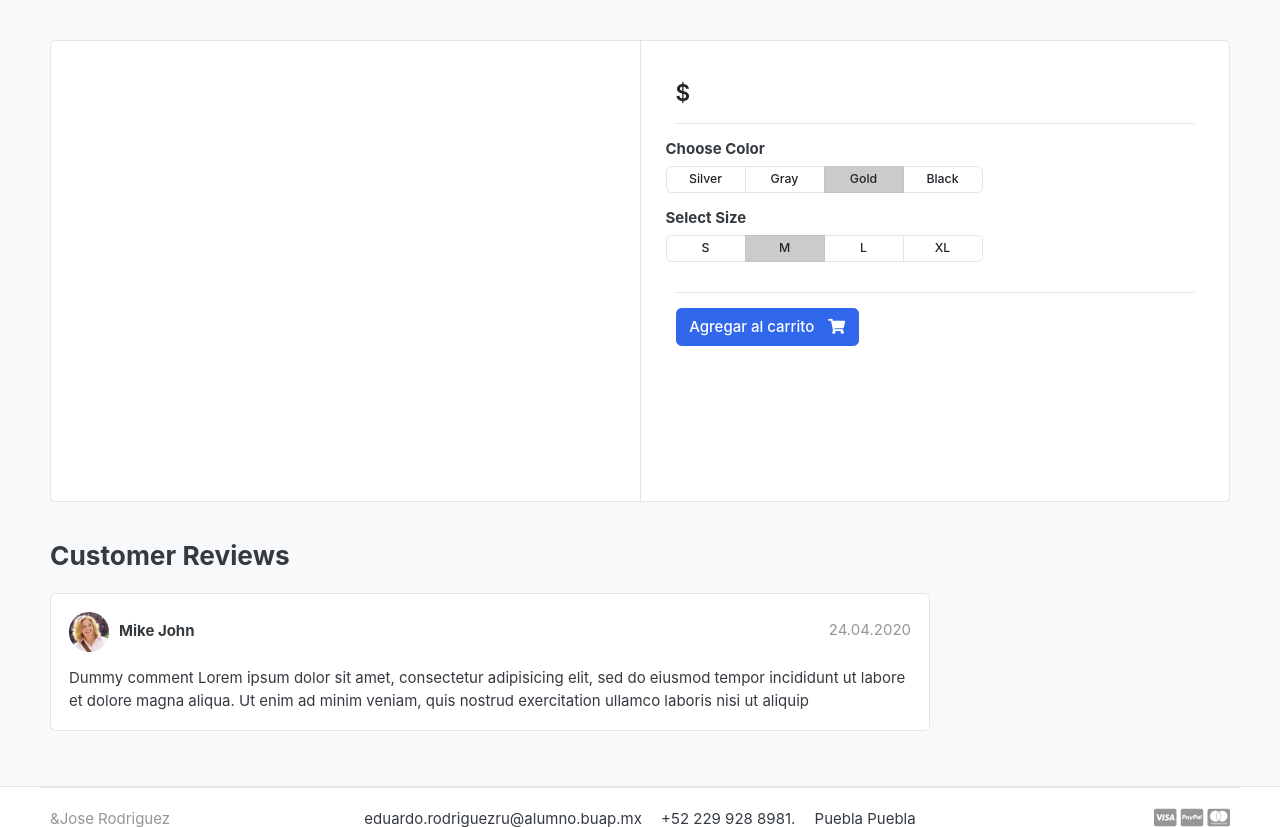
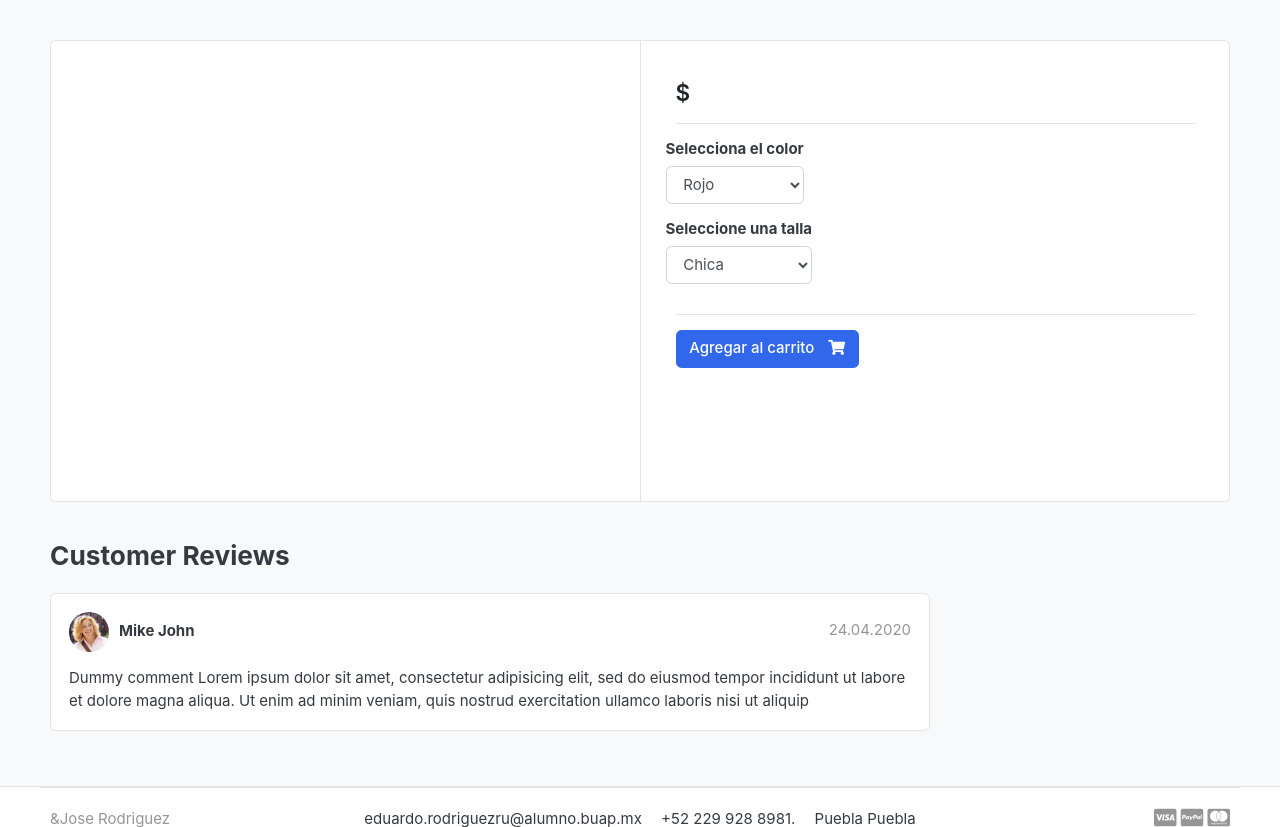
Before and after one commit to SoyJoseRodriguez/ecommerce-django, a Django app: template templates/store/product_detail.html in a window 1280 px wide. Shown: the part 118-945 px from the top of the page. Run offline with Django 3.2, Linux system fonts and the light colour scheme; the template is opened without the code that fills it, so the values that code supplies are empty; some web fonts are replaced.

Commit message:
Ya puedo ver en la base de datos la nueva interfas de el variant

```diff
--- a/store/views.py
+++ b/store/views.py
@@ -18,7 +18,7 @@
         categories = get_object_or_404(Category, slug=category_slug)
         products = Product.objects.filter(
             category=categories, is_available=True).order_by('id')
-        paginator = Paginator(products, 6)
+        paginator = Paginator(products,6)
         page = request.GET.get('page')
         paged_products = paginator.get_page(page)
         product_count = products.count()
--- a/templates/store/product_detail.html
+++ b/templates/store/product_detail.html
@@ -1,24 +1,24 @@
-{% extends 'base.html' %}
-
-{% block content %}
+{% extends 'base.html' %} {% block content %}
 
 <section class="section-content padding-y bg">
   <div class="container">
-
     <!-- ============================ COMPONENT 1 ================================= -->
     <div class="card">
       <div class="row no-gutters">
         <aside class="col-md-6">
           <article class="gallery-wrap">
             <div class="img-big-wrap">
-                            <a href="#"><img src="{{single_product.images.url}}"></a>
-                        </div> <!-- img-big-wrap.// -->
-
-                    </article> <!-- gallery-wrap .end// -->
+              <a href="#"><img src="{{single_product.images.url}}" /></a>
+            </div>
+            <!-- img-big-wrap.// -->
+          </article>
+          <!-- gallery-wrap .end// -->
         </aside>
         <main class="col-md-6 border-left">
+
+          <form action="{% url 'add_cart' single_product.id %}" method="GET">
+
             <article class="content-body">
-
               <h2 class="title">{{single_product.product_name}}</h2>
 
               <div class="mb-3">
@@ -27,106 +27,101 @@
 
               <p>{{single_product.description}}</p>
 
-
-                        <hr>
+              <hr />
               <div class="row">
                 <div class="item-option-select">
-                                <h6>Choose Color</h6>
-                                <div class="btn-group btn-group-sm btn-group-toggle" data-toggle="buttons">
-                                    <label class="btn btn-light">
-                                        <input type="radio" name="radio_color"> Silver
-                                    </label>
-                                    <label class="btn btn-light">
-                                        <input type="radio" name="radio_color"> Gray
-                                    </label>
-                                    <label class="btn btn-light active">
-                                        <input type="radio" name="radio_color checked"> Gold
-                                    </label>
-                                    <label class="btn btn-light">
-                                        <input type="radio" name="radio_color"> Black
-                                    </label>
+                  <h6>Selecciona el color</h6>
+                  <select class="form-control" name="color">
+                      <option value="rojo">Rojo</option>
+                      <option value="azul">Azul</option>
+                      <option value="verde">Verde</option>
+                  </select>
                 </div>
               </div>
-                        </div> <!-- row.// -->
+              <!-- row.// -->
               <div class="row">
                 <div class="item-option-select">
-                                <h6>Select Size</h6>
-                                <div class="btn-group btn-group-sm btn-group-toggle" data-toggle="buttons">
-                                    <label class="btn btn-light">
-                                        <input type="radio" name="radio_color"> S
-                                    </label>
-                                    <label class="btn btn-light active">
-                                        <input type="radio" name="radio_color" checked> M
-                                    </label>
-                                    <label class="btn btn-light">
-                                        <input type="radio" name="radio_color"> L
-                                    </label>
-                                    <label class="btn btn-light">
-                                        <input type="radio" name="radio_color"> XL
-                                    </label>
+                  <h6>Seleccione una talla</h6>
+                  <select class="form-control" name="talla">
+                      <option value="chica">Chica</option>
+                      <option value="mediana">Mediana</option>
+                      <option value="grande">Grande</option>
+                  </select>
                 </div>
               </div>
-                        </div> <!-- row.// -->
-                        <hr>
+              <!-- row.// -->
+              <hr />
 
               {% if single_product.stock <= 0 %}
               <h5>Producto fuera de stock</h5>
-                        {% else %}
+              {% else %} {% if in_cart %}
+              <a href="#" class="btn btn-success">
+                <span class="text">¡Producto agregado al carrito!</span>
+                <i class="fas fa-check"></i>
+              </a>
 
-                            {% if in_cart %}
-                                <a href="#" class="btn btn-success"> <span class="text">¡Producto agregado al carrito!</span> <i class="fas fa-check"></i> </a>
-
-
-                                <a href="{% url 'cart' %}" class="btn btn-outline-primary"> <span class="text">Ver carrito de compras</span> <i class="fas fa-eye"></i> </a>
+              <a href="{% url 'cart' %}" class="btn btn-outline-primary">
+                <span class="text">Ver carrito de compras</span>
+                <i class="fas fa-eye"></i>
+              </a>
 
               {% else %}
-                                <a href="{% url 'add_cart' single_product.id %}" class="btn  btn-primary"> <span class="text">Agregar al carrito</span> <i class="fas fa-shopping-cart"></i> </a>
-                            {% endif %}
+              <button
+                href="#"
+                class="btn btn-primary"
+              >
+                <span class="text">Agregar al carrito</span>
+                <i class="fas fa-shopping-cart"></i>
+              </button>
+              {% endif %} {% endif %}
+            </article>
+            <!-- product-info-aside .// -->
 
+          </form>
 
-                        {% endif %}
-
-                    </article> <!-- product-info-aside .// -->
-                </main> <!-- col.// -->
-            </div> <!-- row.// -->
-        </div> <!-- card.// -->
+        </main>
+        <!-- col.// -->
+      </div>
+      <!-- row.// -->
+    </div>
+    <!-- card.// -->
     <!-- ============================ COMPONENT 1 END .// ================================= -->
 
-        <br>
+    <br />
 
     <div class="row">
       <div class="col-md-9">
-
         <header class="section-heading">
-                    <h3>Customer Reviews </h3>
-
+          <h3>Customer Reviews</h3>
         </header>
 
         <article class="box mb-3">
           <div class="icontext w-100">
-                        <img src="./images/avatars/avatar1.jpg" class="img-xs icon rounded-circle">
+            <img
+              src="./images/avatars/avatar1.jpg"
+              class="img-xs icon rounded-circle"
+            />
             <div class="text">
               <span class="date text-muted float-md-right">24.04.2020 </span>
-                            <h6 class="mb-1">Mike John </h6>
-
+              <h6 class="mb-1">Mike John</h6>
             </div>
-                    </div> <!-- icontext.// -->
+          </div>
+          <!-- icontext.// -->
           <div class="mt-3">
             <p>
-                            Dummy comment Lorem ipsum dolor sit amet, consectetur adipisicing elit, sed do eiusmod
-                            tempor incididunt ut labore et dolore magna aliqua. Ut enim ad minim veniam,
-                            quis nostrud exercitation ullamco laboris nisi ut aliquip
+              Dummy comment Lorem ipsum dolor sit amet, consectetur adipisicing
+              elit, sed do eiusmod tempor incididunt ut labore et dolore magna
+              aliqua. Ut enim ad minim veniam, quis nostrud exercitation ullamco
+              laboris nisi ut aliquip
             </p>
           </div>
         </article>
-
-
-
-            </div> <!-- col.// -->
-        </div> <!-- row.// -->
-
-
-    </div> <!-- container .//  -->
+      </div>
+      <!-- col.// -->
+    </div>
+    <!-- row.// -->
+  </div>
+  <!-- container .//  -->
 </section>
 <!-- ========================= SECTION CONTENT END// ========================= -->
 
```
Also changed, not shown: store/admin.py (+13 -2 lines), store/models.py (+14 -0 lines), store/migrations/0002_variation.py (added), store/migrations/0003_rename_is_activate_variation_is_active.py (added), templates/includes/navbar.html (line endings or trailing spaces). Lines whose indentation alone changed are shown as unchanged.
